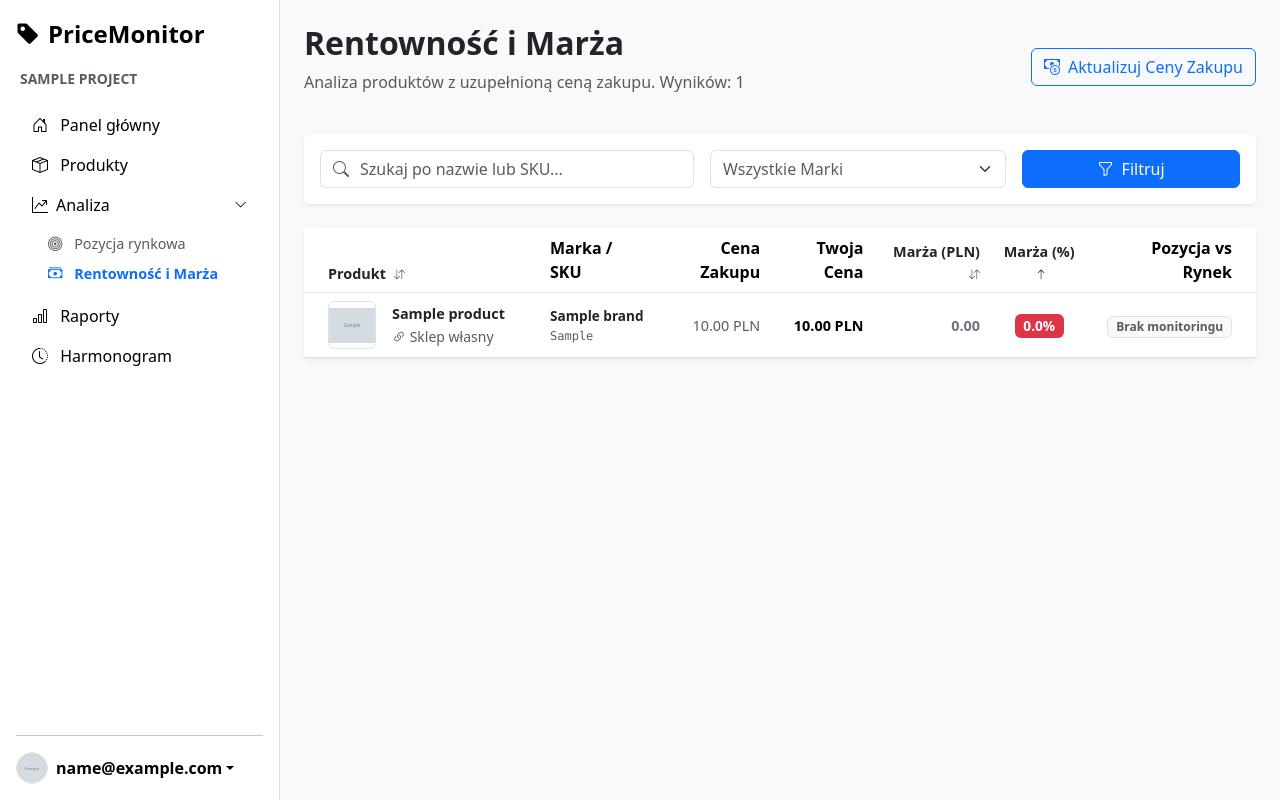
After one commit to mateo-malesz/PriceMonitor-IXION, a Flask app: page /project/1/margin in a window 1280 px wide. The commit adds this page. Run offline with Flask 3, Linux system fonts and the light colour scheme; a user stored in the database is signed in; tables that the repository leaves empty hold one stand-in row (values such as "Sample post"); grey boxes marked "Sample" are stand-in pictures.

Commit message:
Update: analiza marży

```diff
--- a/app.py
+++ b/app.py
@@ -2161,6 +2161,89 @@ def project_analysis(project_id):
                            threats=threats)
 
 
+@app.route('/project/<int:project_id>/margin')
+@login_required
+def project_margin(project_id):
+    project = Project.query.get_or_404(project_id)
+    if current_user not in project.users:
+        flash('Brak dostępu.', category='error')
+        return redirect(url_for('projects'))
+
+    search_query = request.args.get('q', '')
+    brand_filter = request.args.get('brand', '')
+    sort_by = request.args.get('sort', 'margin_pct')
+    sort_order = request.args.get('order', 'asc')
+    page = request.args.get('page', 1, type=int)  # Pobieramy numer strony
+
+    # Zabezpieczenie: bierzemy produkty z ceną, omijamy my_price <= 0 (żeby nie dzielić przez zero przy procentach)
+    query = Product.query.filter(
+        Product.project_id == project.id,
+        Product.is_active == True,
+        Product.purchase_price != None,
+        Product.my_price != None,
+        Product.my_price > 0
+    )
+
+    if search_query:
+        query = query.filter(
+            (Product.title.ilike(f'%{search_query}%')) |
+            (Product.sku.ilike(f'%{search_query}%'))
+        )
+
+    if brand_filter and brand_filter.isdigit():
+        query = query.filter_by(brand_id=int(brand_filter))
+
+    # --- Sortowanie na poziomie Bazy Danych ---
+    margin_expr = Product.my_price - Product.purchase_price
+    margin_pct_expr = (Product.my_price - Product.purchase_price) / Product.my_price
+
+    if sort_by == 'margin_pln':
+        query = query.order_by(margin_expr.desc() if sort_order == 'desc' else margin_expr.asc())
+    elif sort_by == 'margin_pct':
+        query = query.order_by(margin_pct_expr.desc() if sort_order == 'desc' else margin_pct_expr.asc())
+    elif sort_by == 'title':
+        query = query.order_by(Product.title.desc() if sort_order == 'desc' else Product.title.asc())
+
+    # --- Paginacja ---
+    pagination = query.paginate(page=page, per_page=20, error_out=False)
+    products = pagination.items
+
+    analyzed_products = []
+    for p in products:
+        margin_pln = p.my_price - p.purchase_price
+        margin_pct = (margin_pln / p.my_price * 100)
+
+        min_market_price = None
+        active_mappings = [m for m in p.mappings if
+                           m.is_active and m.last_price and (not p.my_url or m.url.strip() != p.my_url.strip())]
+        if active_mappings:
+            min_market_price = min([m.last_price for m in active_mappings])
+
+        analyzed_products.append({
+            'product': p,
+            'margin_pln': margin_pln,
+            'margin_pct': margin_pct,
+            'min_market_price': min_market_price
+        })
+
+    available_brands = db.session.query(Brand).join(Product).filter(
+        Product.project_id == project.id,
+        Product.is_active == True,
+        Product.purchase_price != None
+    ).distinct().order_by(Brand.name).all()
+
+    return render_template('margin_analysis.html',
+                           project=project,
+                           analyzed_products=analyzed_products,
+                           pagination=pagination,  # Przekazujemy paginację do widoku
+                           available_brands=available_brands,
+                           current_filters={
+                               'q': search_query,
+                               'brand': brand_filter,
+                               'sort': sort_by,
+                               'order': sort_order
+                           })
+
 @app.route('/project/<int:project_id>/overview')
 @login_required
 def project_overview(project_id):
--- a/templates/base.html
+++ b/templates/base.html
@@ -66,13 +66,31 @@
                                 <i class="bi bi-box-seam me-2"></i> Produkty
                             </a>
                         </li>
-<li>
-        <a href="{{ url_for('project_analysis', project_id=project.id) }}"
-           class="nav-link {% if request.endpoint == 'project_analysis' %}active{% else %}link-body-emphasis{% endif %}">
-            <i class="bi bi-graph-up-arrow me-2"></i>
-            Analiza
-        </a>
-    </li>
+<li class="nav-item">
+    <a href="#analysisSubmenu" data-bs-toggle="collapse"
+       class="nav-link link-body-emphasis d-flex align-items-center"
+       aria-expanded="{% if request.endpoint in ['project_analysis', 'project_margin'] %}true{% else %}false{% endif %}">
+        <i class="bi bi-graph-up-arrow me-2"></i>
+        Analiza
+        <i class="bi bi-chevron-down ms-auto" style="font-size: 0.8rem; transition: transform 0.2s;"></i>
+    </a>
+    <div class="collapse {% if request.endpoint in ['project_analysis', 'project_margin'] %}show{% endif %}" id="analysisSubmenu">
+        <ul class="nav flex-column ms-3 mt-1 pb-2" style="font-size: 0.9rem;">
+            <li>
+                <a href="{{ url_for('project_analysis', project_id=project.id) }}"
+                   class="nav-link {% if request.endpoint == 'project_analysis' %}text-primary fw-bold{% else %}text-muted{% endif %} py-1">
+                    <i class="bi bi-bullseye me-2"></i> Pozycja rynkowa
+                </a>
+            </li>
+            <li>
+                <a href="{{ url_for('project_margin', project_id=project.id) }}"
+                   class="nav-link {% if request.endpoint == 'project_margin' %}text-primary fw-bold{% else %}text-muted{% endif %} py-1">
+                    <i class="bi bi-cash-stack me-2"></i> Rentowność i Marża
+                </a>
+            </li>
+        </ul>
+    </div>
+</li>
 <li>
         <a href="{{ url_for('project_reports', project_id=project.id) }}"
            class="nav-link {% if request.endpoint == 'project_reports' %}active{% else %}link-body-emphasis{% endif %}">
--- /dev/null
+++ b/templates/margin_analysis.html
@@ -0,0 +1,211 @@
+{% extends 'base.html' %}
+
+{% block title %}Rentowność i Marża - {{ project.name }}{% endblock %}
+
+{% block content %}
+
+{# --- MAKRO DO GENEROWANIA LINKÓW SORTOWANIA --- #}
+{% macro sort_link(column_key, label) %}
+    {% set current_sort = current_filters.sort %}
+    {% set current_order = current_filters.order %}
+    {% set new_order = 'asc' %}
+    {% set icon_class = 'bi bi-arrow-down-up ms-1 small text-muted' %}
+
+    {% if current_sort == column_key %}
+        {% if current_order == 'asc' %}
+            {% set new_order = 'desc' %}
+            {% set icon_class = 'bi bi-arrow-up ms-1 small text-dark' %}
+        {% else %}
+            {% set new_order = 'asc' %}
+            {% set icon_class = 'bi bi-arrow-down ms-1 small text-dark' %}
+        {% endif %}
+    {% endif %}
+
+    <a href="{{ url_for('project_margin', project_id=project.id, sort=column_key, order=new_order, q=current_filters.q, brand=current_filters.brand) }}"
+       class="text-decoration-none text-dark fw-bold d-block" style="font-size: 0.9rem;">
+        {{ label }} <i class="{{ icon_class }}" style="font-size: 0.7rem;"></i>
+    </a>
+{% endmacro %}
+
+<div class="d-flex justify-content-between align-items-center mb-4">
+    <div>
+        <h2 class="fw-bold">Rentowność i Marża</h2>
+        <p class="text-muted">Analiza produktów z uzupełnioną ceną zakupu. Wyników: {{ pagination.total }}</p>
+    </div>
+    <div>
+        <a href="{{ url_for('import_purchase_prices_view', project_id=project.id) }}" class="btn btn-outline-primary">
+            <i class="bi bi-cash-coin me-2"></i>Aktualizuj Ceny Zakupu
+        </a>
+    </div>
+</div>
+
+<div class="card shadow-sm border-0 mb-4">
+    <div class="card-body p-3">
+        <form method="GET" action="{{ url_for('project_margin', project_id=project.id) }}" class="row g-3 align-items-center">
+
+            <input type="hidden" name="sort" value="{{ current_filters.sort }}">
+            <input type="hidden" name="order" value="{{ current_filters.order }}">
+
+            <div class="col-md-5">
+                <div class="input-group">
+                    <span class="input-group-text bg-white text-muted border-end-0"><i class="bi bi-search"></i></span>
+                    <input type="text" name="q" class="form-control border-start-0 ps-0"
+                           placeholder="Szukaj po nazwie lub SKU..."
+                           value="{{ current_filters.q }}">
+                </div>
+            </div>
+
+            <div class="col-md-4">
+                <select name="brand" class="form-select text-muted">
+                    <option value="">Wszystkie Marki</option>
+                    {% for brand in available_brands %}
+                        <option value="{{ brand.id }}" {% if current_filters.brand|int == brand.id %}selected{% endif %}>
+                            {{ brand.name }}
+                        </option>
+                    {% endfor %}
+                </select>
+            </div>
+
+            <div class="col-md-3 d-flex justify-content-end gap-2">
+                <button type="submit" class="btn btn-primary w-100"><i class="bi bi-funnel me-1"></i> Filtruj</button>
+                {% if current_filters.q or current_filters.brand %}
+                    <a href="{{ url_for('project_margin', project_id=project.id) }}" class="btn btn-outline-secondary" title="Wyczyść filtry">
+                        <i class="bi bi-x-lg"></i>
+                    </a>
+                {% endif %}
+            </div>
+        </form>
+    </div>
+</div>
+
+<div class="card border-0 shadow-sm mb-4">
+    <div class="card-body p-0">
+        <div class="table-responsive">
+            <table class="table table-hover align-middle mb-0">
+                <thead class="bg-light">
+                    <tr>
+                        <th class="ps-4 w-25">{{ sort_link('title', 'Produkt') }}</th>
+                        <th>Marka / SKU</th>
+                        <th class="text-end">Cena Zakupu</th>
+                        <th class="text-end">Twoja Cena</th>
+                        <th class="text-end">{{ sort_link('margin_pln', 'Marża (PLN)') }}</th>
+                        <th class="text-center">{{ sort_link('margin_pct', 'Marża (%)') }}</th>
+                        <th class="text-end pe-4">Pozycja vs Rynek</th>
+                    </tr>
+                </thead>
+                <tbody>
+                    {% for item in analyzed_products %}
+                    {% set p = item.product %}
+                    <tr>
+                        <td class="ps-4 position-relative">
+                            <div class="d-flex align-items-center">
+                                {% if p.image_link %}
+                                    <img src="{{ p.image_link }}" alt="img" class="rounded border me-3" style="width: 48px; height: 48px; object-fit: contain; background: #fff;">
+                                {% else %}
+                                    <div class="rounded border me-3 d-flex align-items-center justify-content-center bg-light text-muted" style="width: 48px; height: 48px;">
+                                        <i class="bi bi-box-seam"></i>
+                                    </div>
+                                {% endif %}
+                                <div>
+                                    <div class="fw-bold" style="font-size: 0.9rem;">
+                                        <a href="{{ url_for('product_details', project_id=project.id, product_id=p.id) }}" class="text-decoration-none text-dark stretched-link">
+                                            {{ p.title }}
+                                        </a>
+                                    </div>
+                                    {% if p.my_url %}
+                                    <a href="{{ p.my_url }}" target="_blank" class="small text-muted text-decoration-none position-relative" style="z-index: 2;">
+                                        <i class="bi bi-link-45deg"></i> Sklep własny
+                                    </a>
+                                    {% endif %}
+                                </div>
+                            </div>
+                        </td>
+
+                        <td>
+                            <div style="font-size: 0.85rem;" class="fw-bold text-dark">{{ p.brand.name if p.brand else '-' }}</div>
+                            <div class="text-muted font-monospace" style="font-size: 0.75rem;">{{ p.sku or '-' }}</div>
+                        </td>
+
+                        <td class="text-end text-muted" style="font-size: 0.9rem;">
+                            {{ "{:,.2f}".format(p.purchase_price).replace(',', ' ') }} PLN
+                        </td>
+
+                        <td class="text-end fw-bold" style="font-size: 0.9rem;">
+                            {{ "{:,.2f}".format(p.my_price).replace(',', ' ') }} PLN
+                        </td>
+
+                        <td class="text-end" style="font-size: 0.9rem;">
+                            {% if item.margin_pln > 0 %}
+                                <span class="text-success fw-bold">+{{ "{:,.2f}".format(item.margin_pln).replace(',', ' ') }}</span>
+                            {% elif item.margin_pln < 0 %}
+                                <span class="text-danger fw-bold">{{ "{:,.2f}".format(item.margin_pln).replace(',', ' ') }}</span>
+                            {% else %}
+                                <span class="text-secondary fw-bold">0.00</span>
+                            {% endif %}
+                        </td>
+
+                        <td class="text-center">
+                            {% if item.margin_pct <= 0 %}
+                                <span class="badge bg-danger" style="font-size: 0.85rem;">{{ item.margin_pct|round(1) }}%</span>
+                            {% elif item.margin_pct < 10 %}
+                                <span class="badge bg-warning text-dark" style="font-size: 0.85rem;">{{ item.margin_pct|round(1) }}%</span>
+                            {% else %}
+                                <span class="badge bg-success" style="font-size: 0.85rem;">{{ item.margin_pct|round(1) }}%</span>
+                            {% endif %}
+                        </td>
+
+                        <td class="text-end pe-4">
+                            {% if item.min_market_price %}
+                                {% set diff = p.my_price - item.min_market_price %}
+                                {% if diff < 0 %}
+                                    <span class="text-success fw-bold" style="font-size: 0.85rem;"><i class="bi bi-trophy-fill me-1"></i> Najtańszy</span><br>
+                                    <span class="text-muted" style="font-size: 0.75rem;">Zapas: {{ (item.min_market_price - p.my_price)|round(2) }} PLN</span>
+                                {% elif diff > 0 %}
+                                    <span class="text-danger fw-bold" style="font-size: 0.85rem;"><i class="bi bi-arrow-up-right me-1"></i> Droższy</span><br>
+                                    <span class="text-muted" style="font-size: 0.75rem;">o {{ diff|round(2) }} PLN od minimum</span>
+                                {% else %}
+                                    <span class="text-warning text-dark fw-bold" style="font-size: 0.85rem;"><i class="bi bi-dash-lg me-1"></i> Remis</span><br>
+                                    <span class="text-muted" style="font-size: 0.75rem;">Równy z minimum</span>
+                                {% endif %}
+                            {% else %}
+                                <span class="badge bg-light text-muted border">Brak monitoringu</span>
+                            {% endif %}
+                        </td>
+                    </tr>
+                    {% else %}
+                    <tr>
+                        <td colspan="7" class="text-center py-5 text-muted">
+                            <i class="bi bi-cash-stack display-6 mb-3 d-block"></i>
+                            Brak produktów spełniających kryteria. Upewnij się, że zaimportowałeś ceny zakupu.
+                        </td>
+                    </tr>
+                    {% endfor %}
+                </tbody>
+            </table>
+        </div>
+    </div>
+</div>
+{% if pagination.pages > 1 %}
+<nav aria-label="Nawigacja stron" class="mt-4 mb-4">
+    <ul class="pagination justify-content-center">
+        <li class="page-item {% if not pagination.has_prev %}disabled{% endif %}">
+            <a class="page-link" href="{{ url_for('project_margin', project_id=project.id, page=pagination.prev_num, q=current_filters.q, brand=current_filters.brand, sort=current_filters.sort, order=current_filters.order) }}">Poprzednia</a>
+        </li>
+
+        {% for page_num in pagination.iter_pages(left_edge=1, right_edge=1, left_current=2, right_current=2) %}
+            {% if page_num %}
+                <li class="page-item {% if page_num == pagination.page %}active{% endif %}">
+                    <a class="page-link" href="{{ url_for('project_margin', project_id=project.id, page=page_num, q=current_filters.q, brand=current_filters.brand, sort=current_filters.sort, order=current_filters.order) }}">{{ page_num }}</a>
+                </li>
+            {% else %}
+                <li class="page-item disabled"><span class="page-link">...</span></li>
+            {% endif %}
+        {% endfor %}
+
+        <li class="page-item {% if not pagination.has_next %}disabled{% endif %}">
+            <a class="page-link" href="{{ url_for('project_margin', project_id=project.id, page=pagination.next_num, q=current_filters.q, brand=current_filters.brand, sort=current_filters.sort, order=current_filters.order) }}">Następna</a>
+        </li>
+    </ul>
+</nav>
+{% endif %}
+{% endblock %}
```
